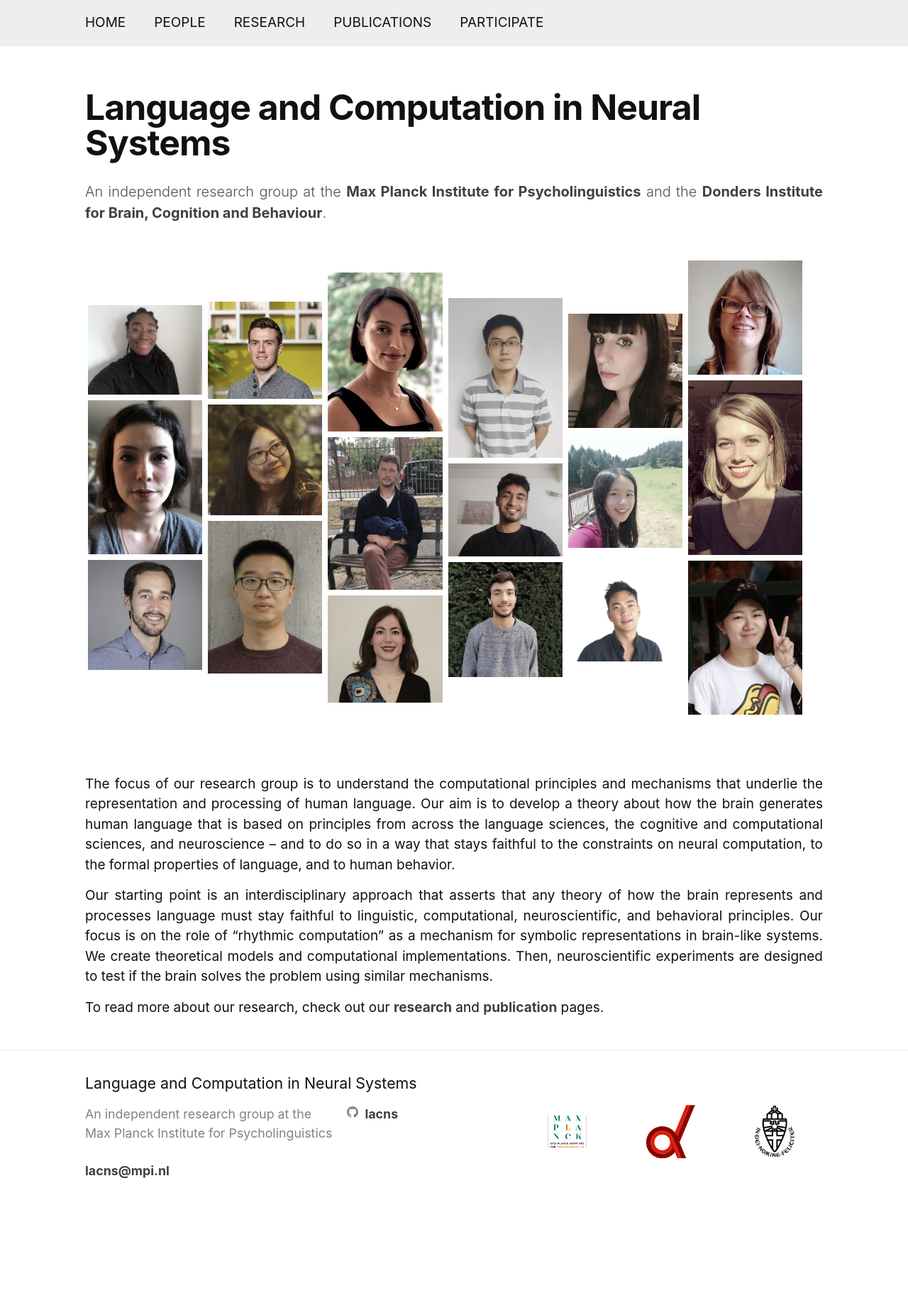
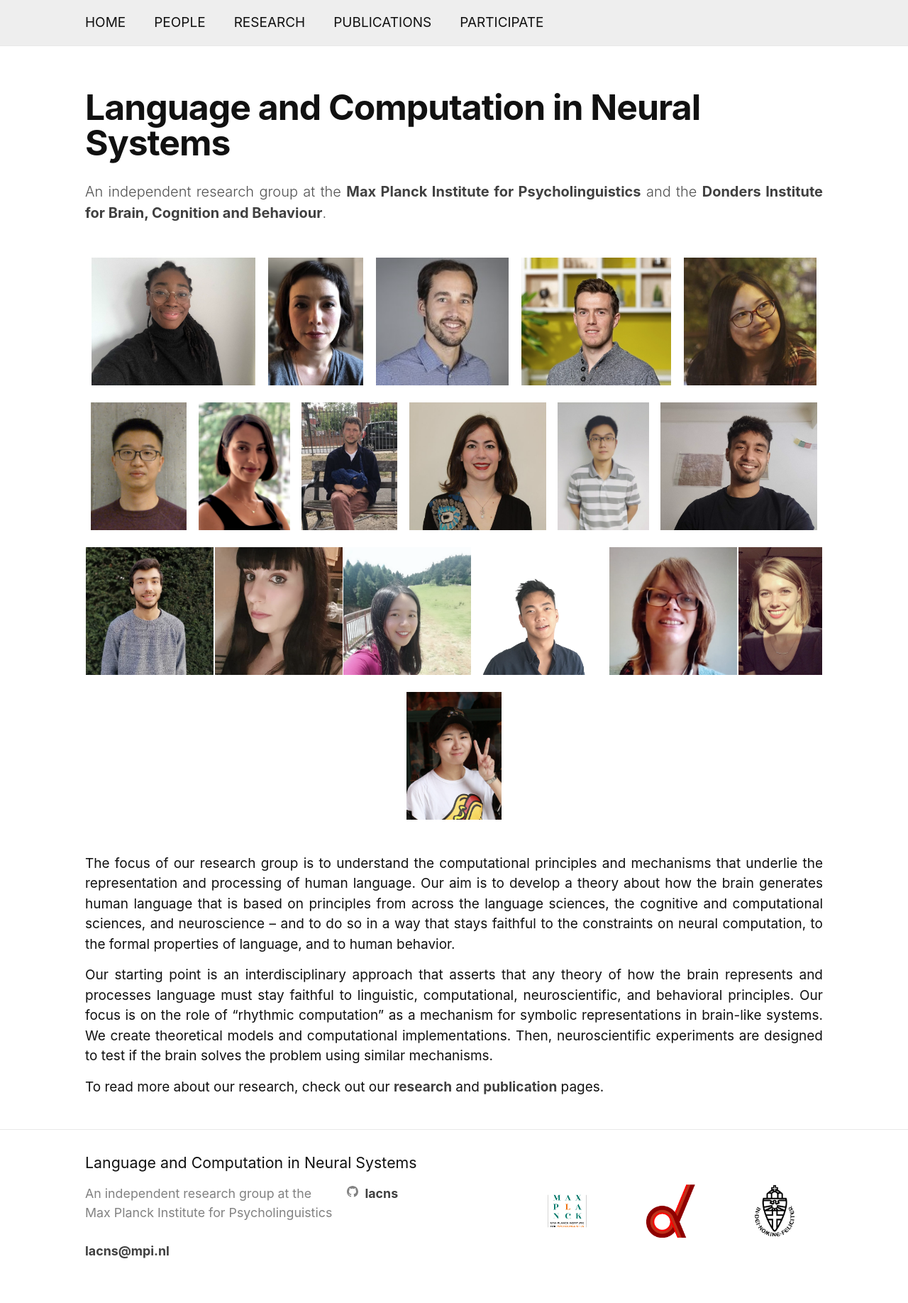
Before and after one commit to sannetenoever/lacns.github.io, a Jekyll site: the page built from index.md, in a window 1280 px wide. Shown: the whole page at 71% size. Built offline with Jekyll 4.4.1, drawn with Linux system fonts in a browser that asks for light colours; nearby versions of some CDN libraries; a style sheet for code colours, icons or effects is not loaded; before the commit the page ends 1724 px from its top, so only the background shows below that.

Commit message:
edit collage

```diff
--- a/_includes/collage.html
+++ b/_includes/collage.html
@@ -9,38 +9,10 @@
   {% endif %}
 {% endfor %}
 
-  <div class="collage">
-    <div class="column">
-      {% for person in current-member limit:3 %}
-        <img src="{{ site.baseurl }}{{ person.image_path }}" title="{{ person.firstname }} {{ person.surname }}" alt="{{ person.firstname }} {{ person.surname}}" />
-      {% endfor %}
-    </div>
-    <div class="column">
-      {% for person in current-member limit:3 offset:3 %}
-        <img src="{{ site.baseurl }}{{ person.image_path }}" title="{{ person.firstname }} {{ person.surname }}" alt="{{ person.firstname }} {{ person.surname}}" />
-      {% endfor %}
-    </div>
-    <div class="column">
-      {% for person in current-member limit:3 offset:6 %}
-        <img src="{{ site.baseurl }}{{ person.image_path }}" title="{{ person.firstname }} {{ person.surname }}" alt="{{ person.firstname }} {{ person.surname}}" />
-      {% endfor %}
-    </div>
-    <div class="column">
-      {% for person in current-member limit:3 offset:9 %}
-        <img src="{{ site.baseurl }}{{ person.image_path }}" title="{{ person.firstname }} {{ person.surname }}" alt="{{ person.firstname }} {{ person.surname}}" />
-      {% endfor %}
-    </div>
-    <div class="column">
-      {% for person in current-member limit:3 offset:12 %}
-        <img src="{{ site.baseurl }}{{ person.image_path }}" title="{{ person.firstname }} {{ person.surname }}" alt="{{ person.firstname }} {{ person.surname}}" />
-      {% endfor %}
-    </div>
-    <div class="column">
-      {% for person in current-member limit:3 offset:15 %}
-        <img src="{{ site.baseurl }}{{ person.image_path }}" title="{{ person.firstname }} {{ person.surname }}" alt="{{ person.firstname }} {{ person.surname}}" />
-      {% endfor %}
-      {% for person in current-member limit:3 offset:18 %}
-        <img src="{{ site.baseurl }}{{ person.image_path }}" title="{{ person.firstname }} {{ person.surname }}" alt="{{ person.firstname }} {{ person.surname}}" />
-      {% endfor %}
-    </div>
+<div class="collage-container">
+  {% for person in current-member %}
+  <div class="collage-item">
+      <img src="{{ site.baseurl }}{{ person.image_path }}" title="{{ person.firstname }} {{ person.surname }}" alt="{{ person.firstname }} {{ person.surname}}" />
   </div>
+  {% endfor %}
+</div>
--- a/_sass/minima/_base.scss
+++ b/_sass/minima/_base.scss
@@ -321,27 +321,49 @@ figcaption {
   font-size: $small-font-size;
 }
 
-.collage {
+.collage-container {
   display: flex;
-  flex-wrap: wrap;
-  padding: 0;
-  margin: 1.5rem 0 5rem;
-  align-items: center;
+  flex-flow: row wrap;
+  align-items: stretch;
+  justify-content: center;
+  // max-height: 680px;
+  margin: 1.5rem 0;
+
+  @include media-query(600px) {
+    display: none;
+    margin: 0;
+  }
 }
 
-/* Create four equal columns that sits next to each other */
-.column {
-  flex: 15.5%;
-  max-width: 15.5%;
-  padding: 0 0.25rem;
-}
+.collage-item {
+  flex-grow: auto 1;
+  margin: auto auto -15%;
+  height: 40vh;
+  max-width: 270px;
 
-.column img {
-  margin: .25rem 0;
-  vertical-align: middle;
-  width: 100%;
-  filter: grayscale(35%);
-  -webkit-filter: grayscale(35%);
+  @include media-query(1440px) {
+    height: 40vh;
+    max-width: 270px;
+  }
+
+  @include media-query(900px) {
+    height: 30vh;
+    max-width: 270px;
+  }
+
+  @include media-query(700px) {
+    height: 25vh;
+  }
+
+  img {
+    object-fit: cover;
+    vertical-align: bottom;
+    max-height: 50%;
+    min-width: 50%;
+    margin: auto;
+    filter: grayscale(17.5%);
+    -webkit-filter: grayscale(17.5%);
+  }
 }
 
 /* Responsive layout - makes a two column-layout instead of four columns */
```
Also changed, not shown: _includes/collage_backup.html (added, +46 -0 lines).
